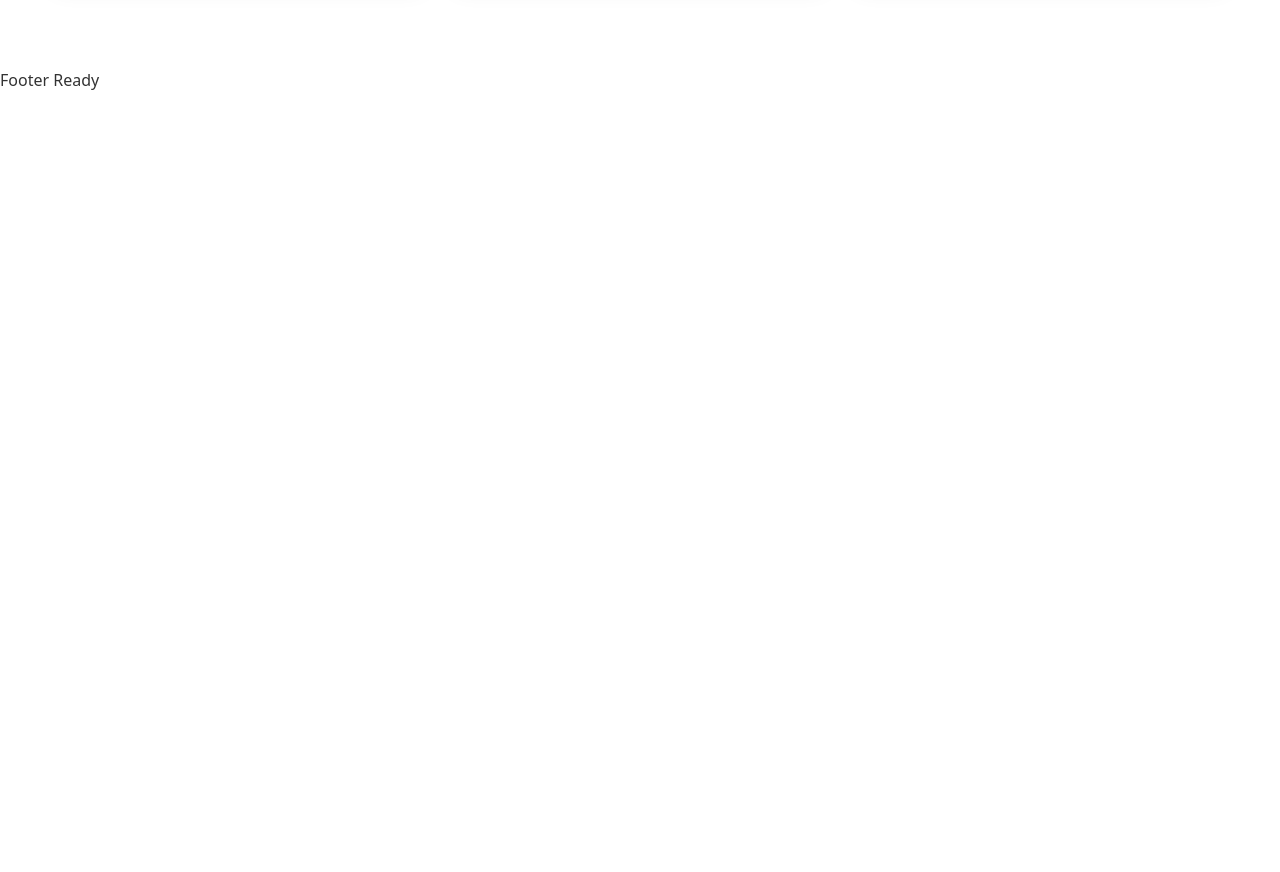
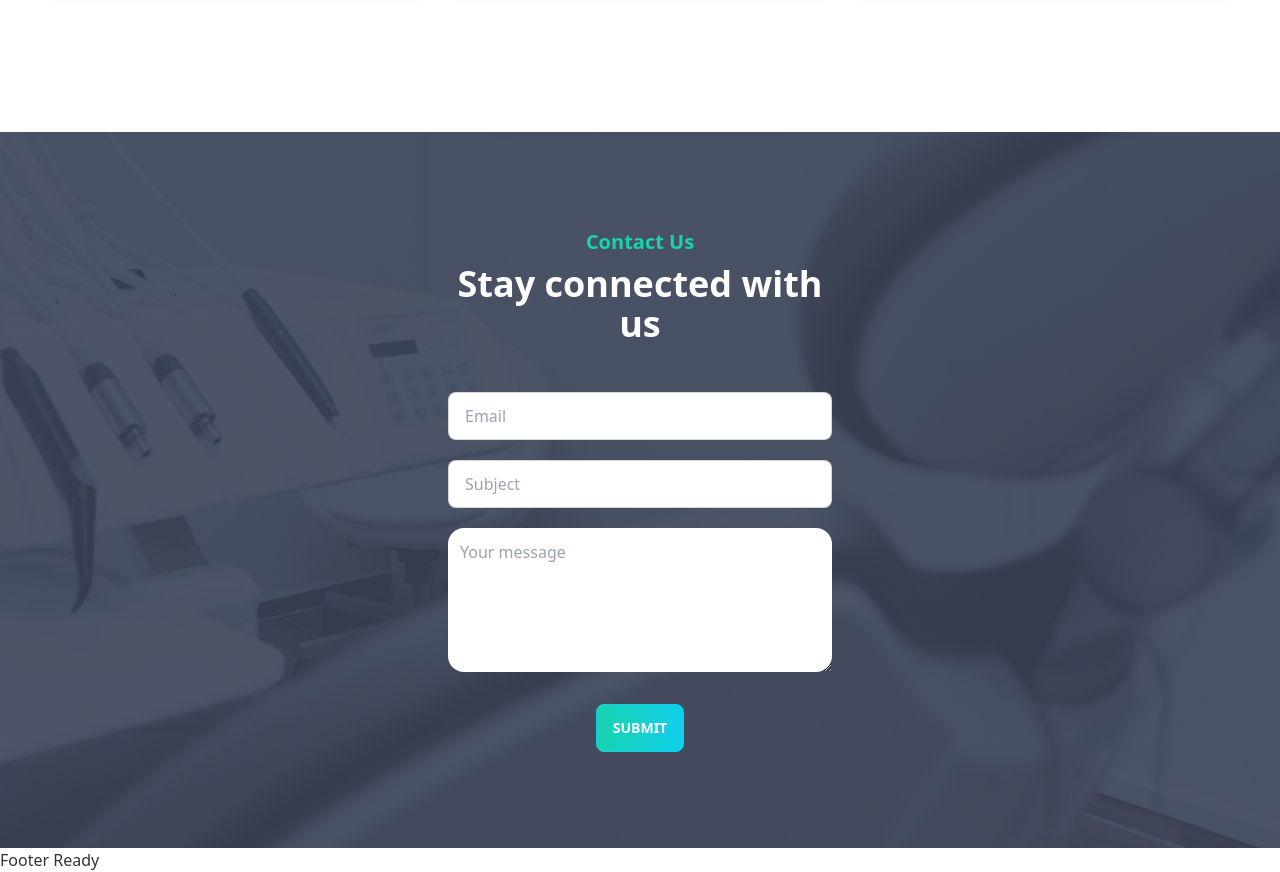
Before and after one commit to sohag-9065/Dental-Care-Client, a React (Create React App) app: page / in a window 1280 px wide. Shown: the part 3900-4772 px from the top of the page. Before the commit the page ends 3992 px from the top, so only its background shows below. Built offline with nearby package versions, Linux system fonts and the light colour scheme; the HTML template or start-up script is replaced by a standard one.

Commit message:
Dashboard contact section add

```diff
--- a/src/pages/Dashboard/Dashboard/Dashboard.js
+++ b/src/pages/Dashboard/Dashboard/Dashboard.js
@@ -1,6 +1,7 @@
 import React from 'react';
 import AppoinmentDashboard from '../AppoinmentDashboard/AppoinmentDashboard';
 import Banner from '../Banner/Banner';
+import DashboardContact from '../DashboardContact/DashboardContact';
 import Info from '../Info/Info/Info';
 import Services from '../Services/Services/Services';
 import Testimonials from '../Testimonials/Testimonials/Testimonials';
@@ -13,6 +14,7 @@ const Dashboard = () => {
             <Services></Services>
             <AppoinmentDashboard></AppoinmentDashboard>
             <Testimonials></Testimonials>
+            <DashboardContact></DashboardContact>
         </div>
     );
 };
--- /dev/null
+++ b/src/pages/Dashboard/DashboardContact/DashboardContact.js
@@ -0,0 +1,29 @@
+import React from 'react';
+import appointment from '../../../assets/images/appointment.png'
+import PrimaryButton from '../../Shared/PrimaryButton/PrimaryButton';
+
+const DashboardContact = () => {
+    return (
+        <section className="hero py-16    mt-40" style={{ backgroundImage: `url(${appointment})` }} >
+
+            <div className="card   w-full max-w-md  ">
+                <div className="card-body">
+                    <div className='text-center'>
+                        <h1 className='font-bold text-xl text-secondary mb-2'>Contact Us</h1>
+                        <h2 className="text-4xl font-semibold mb-10 text-white">Stay connected with us</h2>
+                    </div>
+                    <div className="form-control">
+                        <input type="text" placeholder="Email" className="input input-bordered mb-5" />
+                        <input type="text" placeholder="Subject" className="input input-bordered mb-5" />
+                        <textarea name="address" placeholder="Your message" id="address" cols="30" rows="5" className='p-3 rounded-2xl'></textarea>
+                    </div>
+                    <div className="text-center mt-6">
+                        <PrimaryButton>Submit</PrimaryButton>
+                    </div>
+                </div>
+            </div>
+        </section>
+    );
+};
+
+export default DashboardContact;
```
